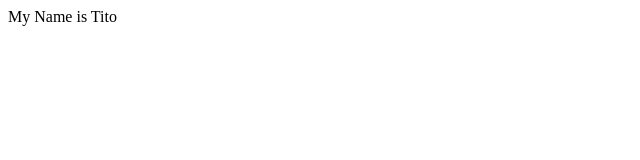
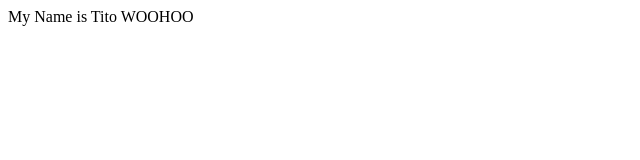
Before and after one commit to Tito-Gomez314/Github-1, a plain HTML site: page index.html in a window 1280 px wide. Shown: the whole page, without its empty margins (0-640 px from the left). Drawn offline with Linux system fonts and the light colour scheme.

Commit message:
woohoo added

```diff
--- a/index.html
+++ b/index.html
@@ -6,6 +6,6 @@
     <title>Document</title>
 </head>
 <body>
-    My Name is Tito
+    My Name is Tito WOOHOO
 </body>
 </html>
```
